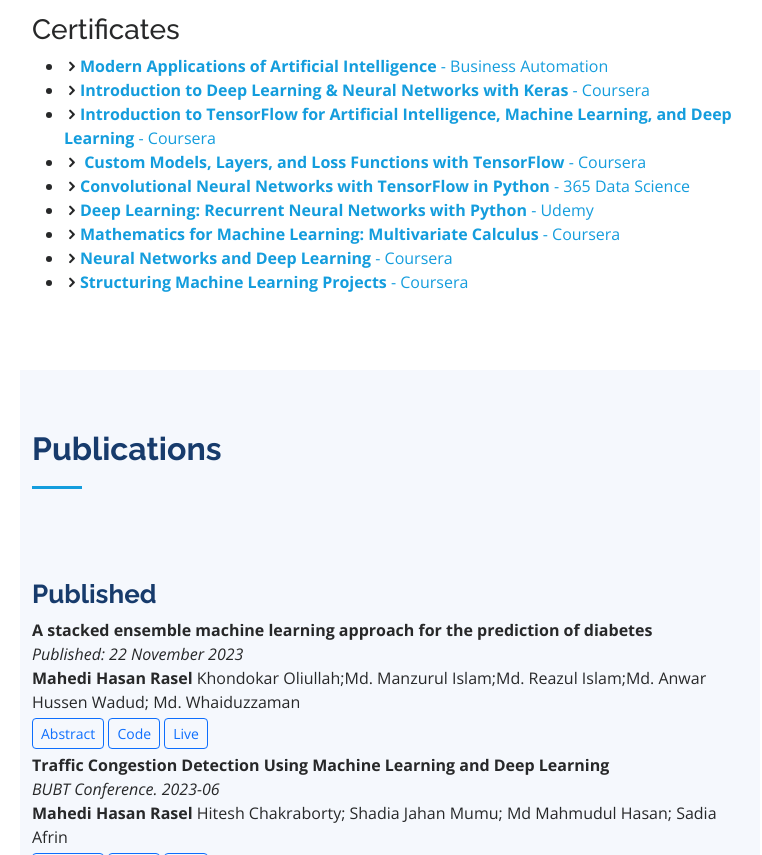
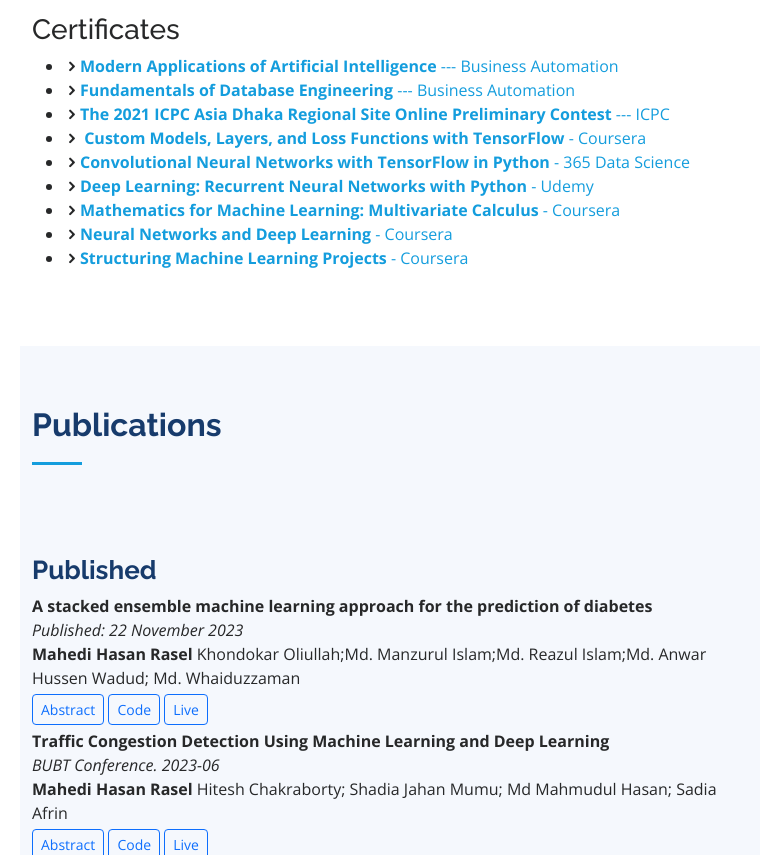
Before and after one commit to mahedishato/mahedishato.github.io, a plain HTML site: page index.html in a window 1280 px wide. Shown: the part 4017-4872 px from the top of the page, without its empty margins (400-1162 px from the left). Drawn offline with nearby package versions, Linux system fonts and the light colour scheme.

Commit message:
certificate added

```diff
--- a/index.html
+++ b/index.html
@@ -635,9 +635,9 @@
       <div class="col-lg-12 pt-4 pt-lg-0 content"><h3>Certificates</h3></div>
       <div class="col-lg-12 pt-4 pt-lg-0 content">
         <ul>
-        <li><i class="icofont-rounded-right"></i><a href="https://ebs.ba-systems.com/certificate/lists/0HxS4lNHm8BYdI5NA_STRWPzC_M5ZJOm7ow_oy2hp-w" target="_blank"><strong>Modern Applications of Artificial Intelligence</strong> - Business Automation</a></li>
-        <li><i class="icofont-rounded-right"></i><a href="https://www.coursera.org/account/accomplishments/verify/D53Y93TSFFS4" target="_blank"><strong>Introduction to Deep Learning & Neural Networks with Keras</strong> - Coursera</a></li>
-        <li><i class="icofont-rounded-right"></i><a href="https://www.coursera.org/account/accomplishments/verify/NHWF3F86VT9J" target="_blank"><strong>Introduction to TensorFlow for Artificial Intelligence, Machine Learning, and Deep Learning</strong> - Coursera</a></li>
+        <li><i class="icofont-rounded-right"></i><a href="https://ebs.ba-systems.com/certificate/lists/0HxS4lNHm8BYdI5NA_STRWPzC_M5ZJOm7ow_oy2hp-w" target="_blank"><strong>Modern Applications of Artificial Intelligence</strong> --- Business Automation</a></li>
+        <li><i class="icofont-rounded-right"></i><a href="https://ebs.ba-systems.com/certificate/lists/q5B0uMi2ivi_5qH8AEziRnCdc4b8i1M7U6pS9yUqHT8" target="_blank"><strong>Fundamentals of Database Engineering</strong> --- Business Automation</a></li>
+        <li><i class="icofont-rounded-right"></i><a href="https://drive.google.com/file/d/13dl9uCCARdHsTfvhUiQi5rWxBeKRwn0c/view?usp=sharing" target="_blank"><strong>The 2021 ICPC Asia Dhaka Regional Site Online Preliminary Contest </strong> --- ICPC </a></li>
 
         <li><i class="icofont-rounded-right"></i> <a href="https://www.coursera.org/account/accomplishments/verify/EBUNNRPZ8EPE" target="_blank"><strong>Custom Models, Layers, and Loss Functions with TensorFlow</strong> - Coursera</a></li>
         <li><i class="icofont-rounded-right"></i><a href="https://learn.365datascience.com/certificates/CC-1E228A930E/" target="_blank"><strong>Convolutional Neural Networks with TensorFlow in Python</strong> - 365 Data Science</a></li>
```
